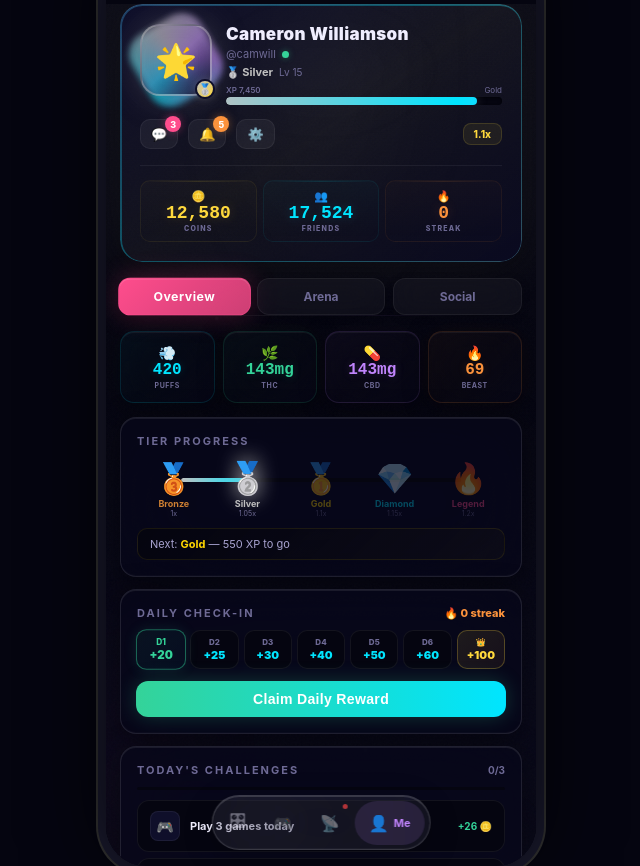
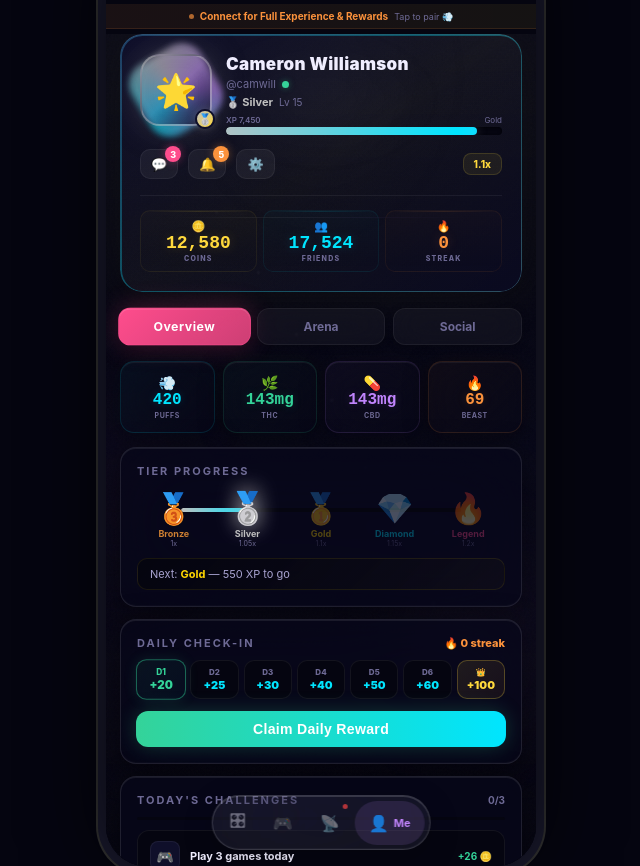
Before and after one commit to anguyen5658/moodlab-arena-demo-v2, a React (Vite) app: page /me in a window 1280 px wide. Shown: the whole page, without its empty margins (319-959 px from the left). Built offline with nearby package versions, Linux system fonts and the light colour scheme.

Commit message:
fix: scroll in Live and Me

```diff
--- a/src/App.tsx
+++ b/src/App.tsx
@@ -19,7 +19,7 @@ function LoadingSpinner() {
 }
 
 function AppShell() {
-  const { btPuffActive } = useArena()
+  const { btPuffActive, bleConnected, deviceActivated, connectBle, playFx } = useArena()
   return (
     <div style={{
       width: '100%', height: '100%',
@@ -27,7 +27,31 @@ function AppShell() {
       overflow: 'hidden', display: 'flex', flexDirection: 'column',
     }}>
       <CoinHeader />
-      <div style={{ flex: 1, overflow: 'hidden', marginTop: 70 }}>
+
+      {/* Connect warning bar — fixed just below CoinHeader */}
+      {!bleConnected && (
+        <div
+          onClick={() => { playFx('tap'); connectBle() }}
+          style={{
+            position: 'fixed', top: 70, left: '50%', transform: 'translateX(-50%)',
+            width: '100%', maxWidth: 430, zIndex: 99,
+            padding: '6px 14px', cursor: 'pointer',
+            background: deviceActivated
+              ? `linear-gradient(90deg, ${C.orange}15, ${C.gold}10)`
+              : `linear-gradient(90deg, ${C.red}12, ${C.orange}08)`,
+            borderBottom: `1px solid ${deviceActivated ? C.orange : C.red}20`,
+            display: 'flex', alignItems: 'center', justifyContent: 'center', gap: 6,
+          }}
+        >
+          <div style={{ width: 5, height: 5, borderRadius: '50%', background: deviceActivated ? C.orange : C.red, animation: 'pulse 1.5s infinite' }} />
+          <span style={{ fontSize: 10, fontWeight: 700, color: deviceActivated ? C.orange : C.red }}>
+            {deviceActivated ? 'Connect for Full Experience & Rewards' : 'Connect Device to Activate Arena'}
+          </span>
+          <span style={{ fontSize: 9, color: C.text3 }}>Tap to pair 💨</span>
+        </div>
+      )}
+
+      <div style={{ flex: 1, overflow: 'hidden', marginTop: bleConnected ? 70 : 100 }}>
         <Suspense fallback={<LoadingSpinner />}>
           <Outlet />
         </Suspense>
--- a/src/pages/Live.tsx
+++ b/src/pages/Live.tsx
@@ -149,7 +149,7 @@ export default function Live() {
   }
 
   return (
-    <div style={{ position: 'relative', minHeight: '100%', overflowY: 'auto', paddingBottom: 80 }}>
+    <div style={{ position: 'relative', height: '100%', overflowY: 'auto', paddingBottom: 80 }}>
       {/* Atmospheric background */}
       <div style={{ position: 'absolute', inset: 0, zIndex: 0, overflow: 'hidden', pointerEvents: 'none' }}>
         <div style={{ position: 'absolute', inset: 0, background: 'linear-gradient(180deg, #0a0515 0%, #050510 30%, #0c0820 60%, #050510 100%)' }} />
--- a/src/pages/Me.tsx
+++ b/src/pages/Me.tsx
@@ -95,7 +95,7 @@ export default function Me() {
   })
 
   return (
-    <div style={{ padding: '0 14px', position: 'relative', overflowY: 'auto', paddingBottom: 80 }}>
+    <div style={{ padding: '0 14px', position: 'relative', height: '100%', overflowY: 'auto', paddingBottom: 80 }}>
       {/* Atmospheric background */}
       <div style={{ position: 'absolute', inset: 0, zIndex: 0, overflow: 'hidden', pointerEvents: 'none' }}>
         <div style={{ position: 'absolute', inset: 0, background: `linear-gradient(180deg, ${tier.color}08 0%, #050510 25%, #080818 50%, ${C.purple}05 80%, #050510 100%)` }} />
```
